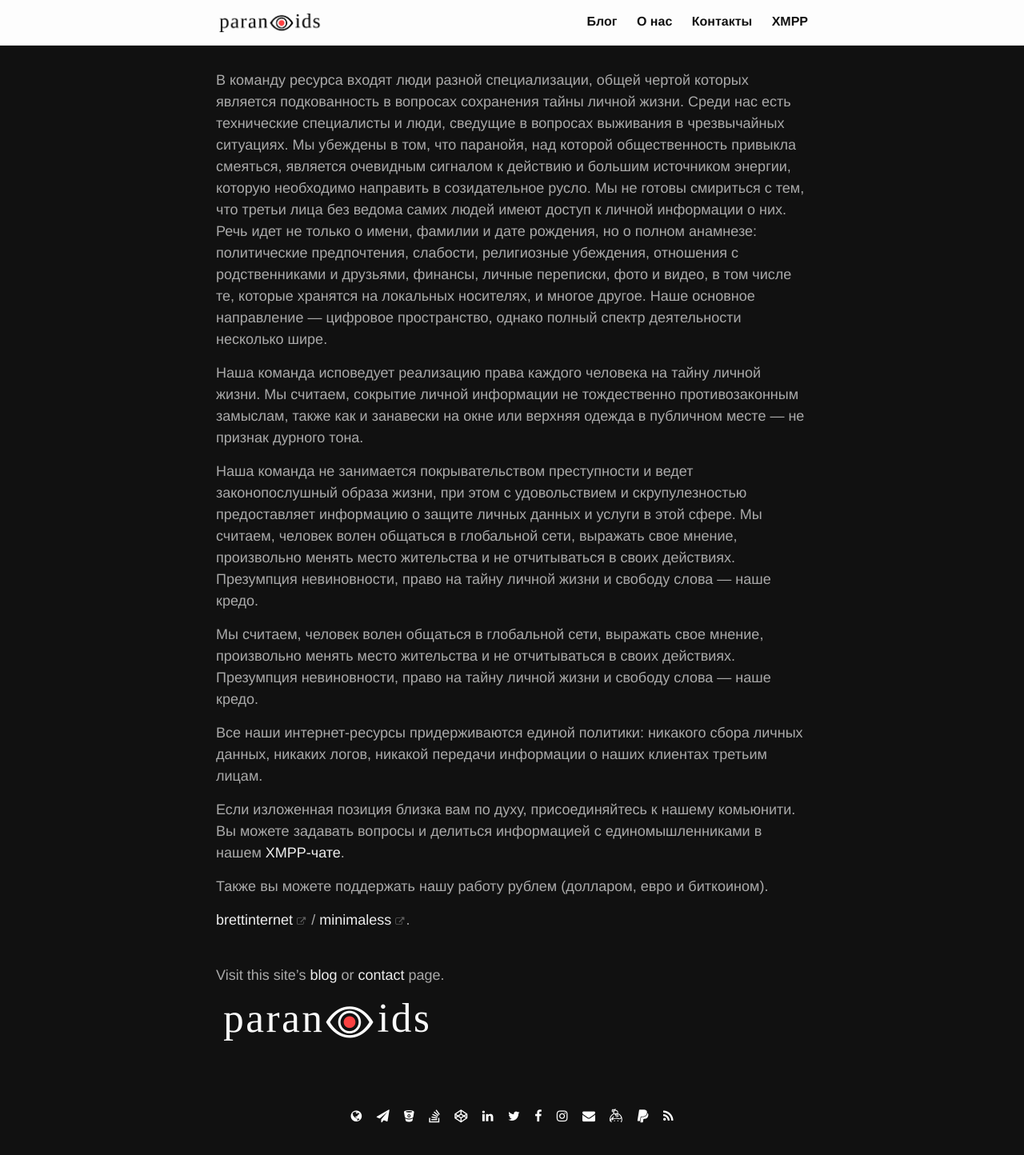
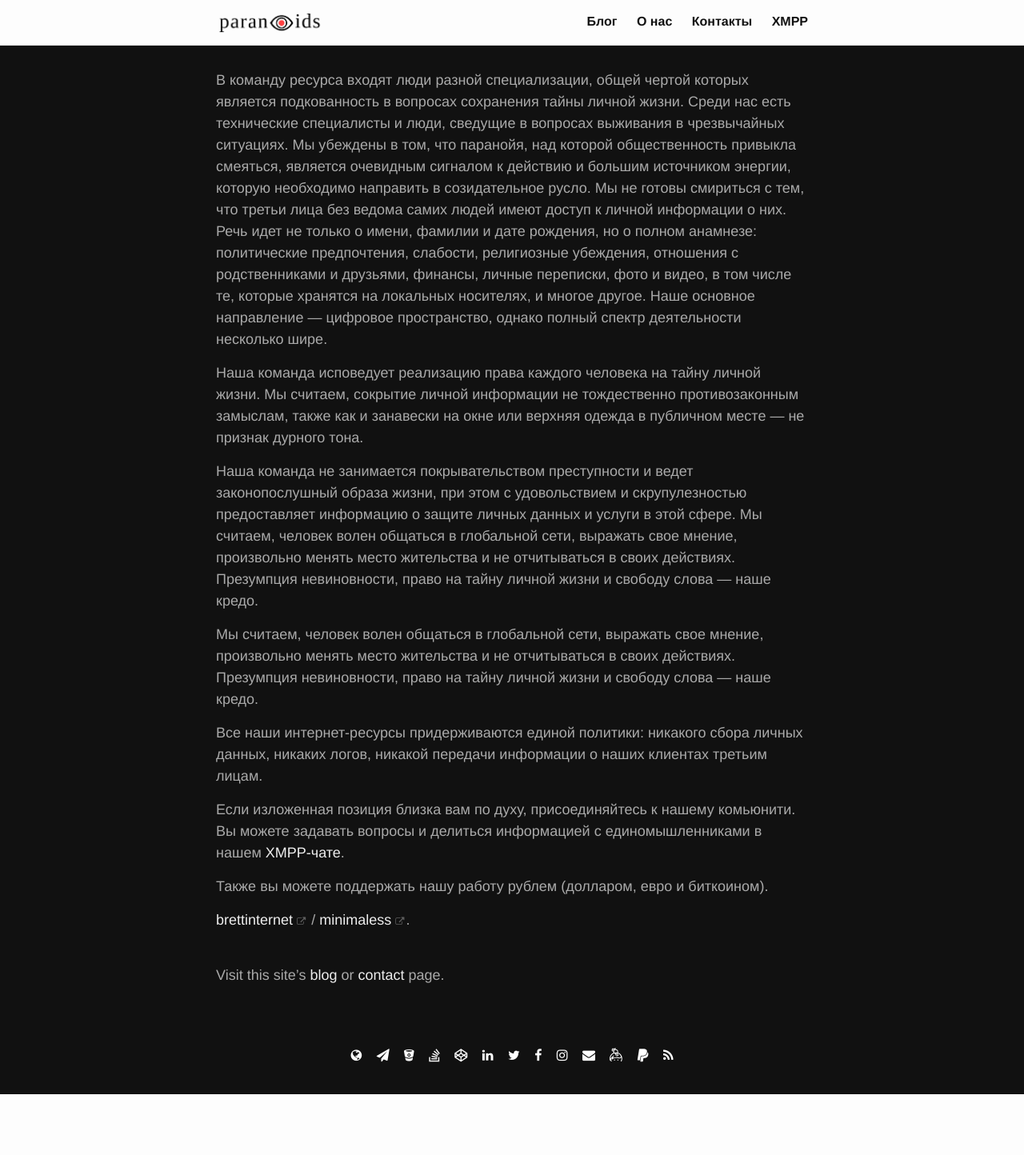
Before and after one commit to 2b7E1n6D0e5R7/2b7E1n6D0e5R7.github.io, a Jekyll site: the page built from _pages/about.md, in a window 1280 px wide. Shown: the whole page at 80% size. Built offline with Jekyll 4.4.1, drawn with Linux system fonts in a browser that asks for light colours; after the commit the page ends 1368 px from its top, so only the background shows below that.

Commit message:
Update about.md

```diff
--- a/_pages/about.md
+++ b/_pages/about.md
@@ -23,5 +23,3 @@ permalink: /about/
 
 <br/>
 Visit this site's [blog]({{site.baseurl}}) or [contact]({{site.baseurl}}/contact/) page.
-
-![Логотип Paranoids](/images/logo_white.png)
```
